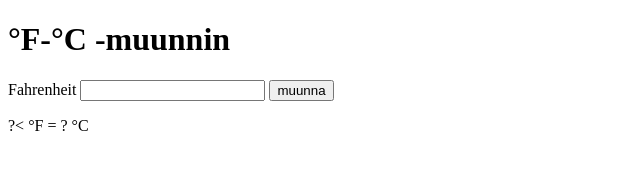
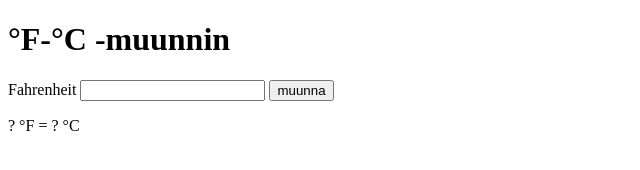
Before and after one commit to Petrit1968/cfmuunnin, a plain HTML site: page index.html in a window 1280 px wide. Shown: the full height of the page, 0-640 px from the left. Drawn offline with Linux system fonts and the light colour scheme.

Commit message:
kaikki ok

```diff
--- a/index.html
+++ b/index.html
@@ -13,7 +13,7 @@
             <button type="submit">muunna</button>
         </form>
         <p>
-            <span id="fahrenheit">?<</span> °F = <span id="celsius">?</span> °C
+            <span id="fahrenheit">?</span> °F = <span id="celsius">?</span> °C
         </p>
     </boby>
 </html>
```
